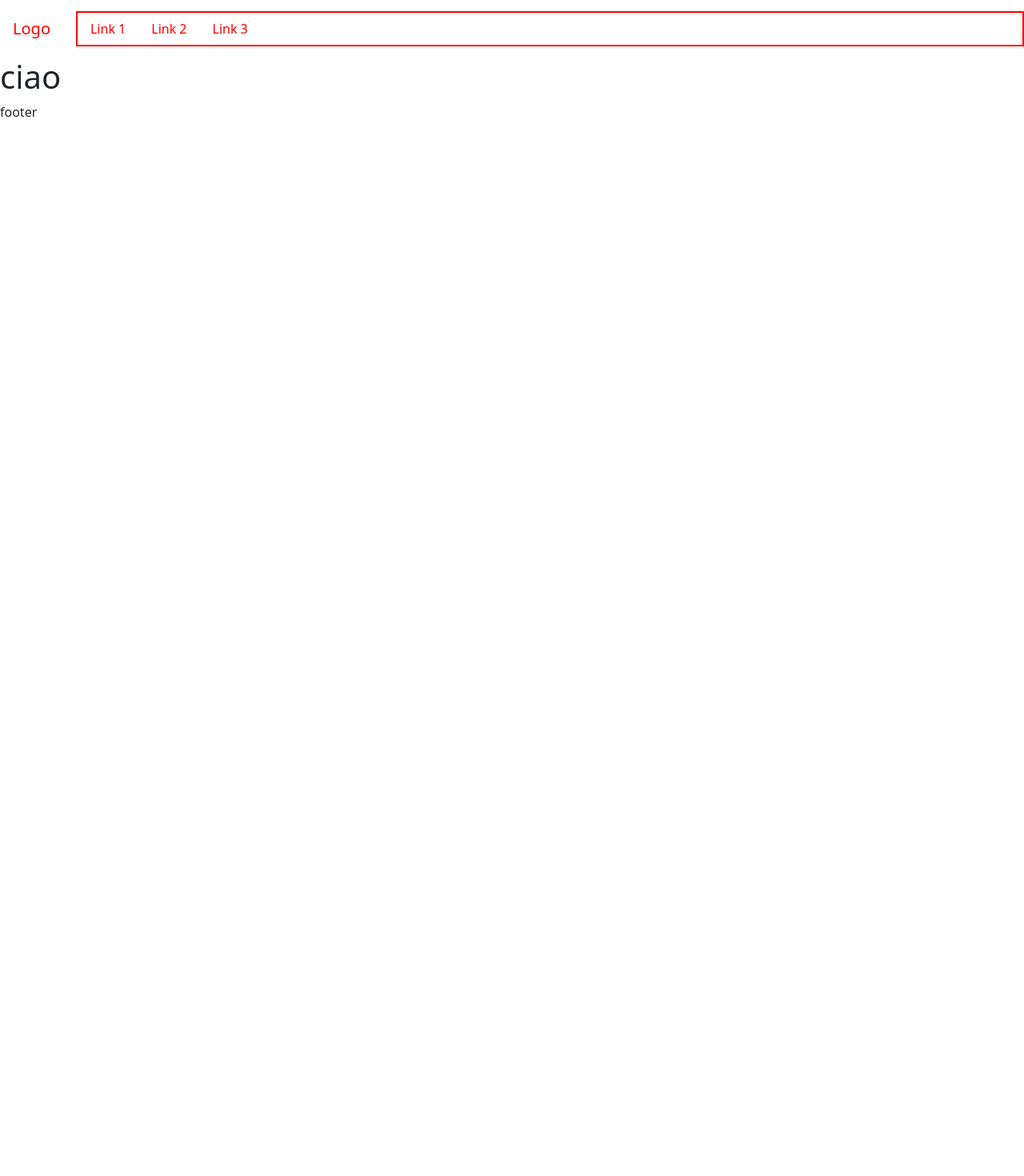
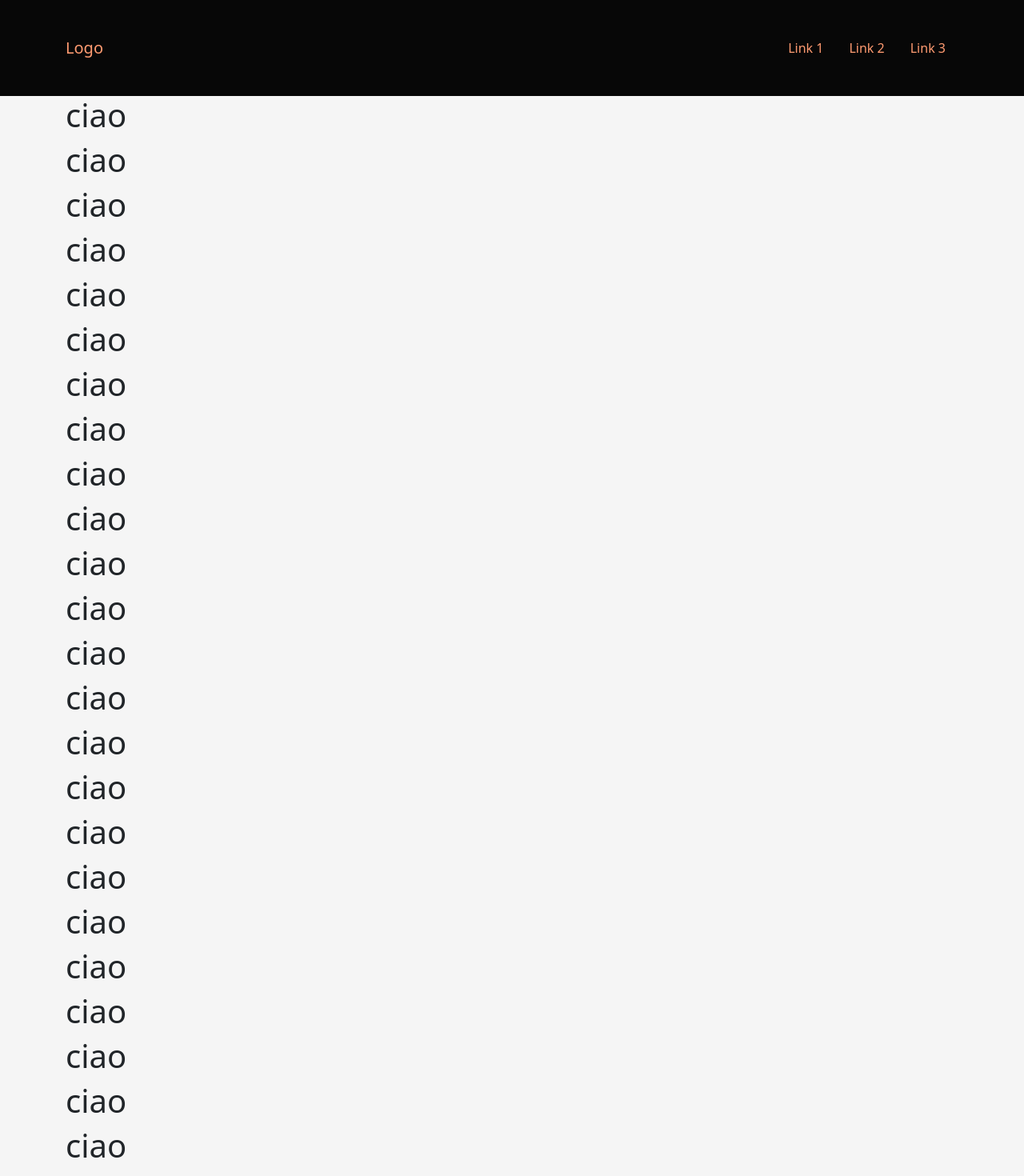
Before and after one commit to MirkoAlba/polling_app, a Next.js app: page / in a window 1280 px wide. Shown: the top 1470 px of the page at 80% size. Before the commit the page ends 800 px from the top, so only its background shows below. Built offline with nearby package versions, Linux system fonts and the light colour scheme.

Commit message:
setup header, footer

```diff
--- a/components/layout/footer.js
+++ b/components/layout/footer.js
@@ -1,3 +1,34 @@
+import { Container, Row, Col } from "react-bootstrap";
 export default function Footer() {
-  return <div>footer</div>;
+  return (
+    <Container className="footer">
+      <Row>
+        <Col md={3}>Logo</Col>
+        <Col md={3} className="mt-3 mt-md-0">
+          <ul>
+            ciao
+            <li className="mt-2">ciao</li>
+            <li>ciao</li>
+            <li>ciao</li>
+          </ul>
+        </Col>
+        <Col md={3}>
+          <ul>
+            ciao
+            <li className="mt-2">ciao</li>
+            <li>ciao</li>
+            <li>ciao</li>
+          </ul>
+        </Col>
+        <Col md={3}>
+          <ul>
+            ciao
+            <li className="mt-2">ciao</li>
+            <li>ciao</li>
+            <li>ciao</li>
+          </ul>
+        </Col>
+      </Row>
+    </Container>
+  );
 }
--- a/components/layout/header.js
+++ b/components/layout/header.js
@@ -1,21 +1,64 @@
-import { Navbar } from "react-bootstrap";
-import { slide as Menu } from "react-burger-menu";
+import { useEffect, useState } from "react";
+import { Navbar, Container } from "react-bootstrap";
 import Link from "next/link";
 
 export default function Header() {
+  const [open, setOpen] = useState(false);
+  const handleOpen = () => setOpen(!open);
+
+  const [scrollPosition, setScrollPosition] = useState(0);
+  const handleScroll = () => {
+    const position = window.pageYOffset;
+    setScrollPosition(position);
+  };
+
+  useEffect(() => {
+    window.addEventListener("scroll", handleScroll, { passive: true });
+    return () => {
+      window.removeEventListener("scroll", handleScroll);
+    };
+  }, []);
+
   return (
-    <Navbar className="custom-navbar" expand="md">
+    <div
+      className={`${
+        scrollPosition > 200 ? "bg-transition" : ""
+      } fixed-top wrapper-custom-navbar`}
+    >
+      <Container className="sticky-top">
+        <Navbar className="custom-navbar position-relative" expand="md">
           <Navbar.Brand>
             <Link href="/">
-          <a className="nav-link">Logo</a>
+              <a className="nav-link p-0">Logo</a>
             </Link>
           </Navbar.Brand>
 
-      <Navbar.Toggle aria-controls="basic-navbar-nav">
-        <span>icona</span>
+          <Navbar.Toggle
+            className="p-0"
+            onClick={handleOpen}
+            aria-controls="basic-navbar-nav"
+          >
+            <svg
+              className={`ham ham6 ${open ? "active" : ""}`}
+              viewBox="0 0 100 100"
+              width="80"
+            >
+              <path
+                className="line top"
+                d="m 30,33 h 40 c 13.100415,0 14.380204,31.80258 6.899646,33.421777 -24.612039,5.327373 9.016154,-52.337577 -12.75751,-30.563913 l -28.284272,28.284272"
+              />
+              <path
+                className="line middle"
+                d="m 70,50 c 0,0 -32.213436,0 -40,0 -7.786564,0 -6.428571,-4.640244 -6.428571,-8.571429 0,-5.895471 6.073743,-11.783399 12.286435,-5.570707 6.212692,6.212692 28.284272,28.284272 28.284272,28.284272"
+              />
+              <path
+                className="line bottom"
+                d="m 69.575405,67.073826 h -40 c -13.100415,0 -14.380204,-31.80258 -6.899646,-33.421777 24.612039,-5.327373 -9.016154,52.337577 12.75751,30.563913 l 28.284272,-28.284272"
+              />
+            </svg>
           </Navbar.Toggle>
 
-      <Navbar.Collapse>
+          <Navbar.Collapse className={open ? "open" : "closed"}>
             <Link href="/">
               <a className="nav-link">Link 1</a>
             </Link>
@@ -29,5 +72,7 @@ export default function Header() {
             </Link>
           </Navbar.Collapse>
         </Navbar>
+      </Container>
+    </div>
   );
 }
--- a/components/layout/layout.js
+++ b/components/layout/layout.js
@@ -1,12 +1,15 @@
 import { Fragment } from "react";
 import Header from "./header";
 import Footer from "./footer";
+import { Container } from "react-bootstrap";
 
 export default function Layout({ children }) {
   return (
     <Fragment>
       <Header />
-      <main>{children}</main>
+      <Container>
+        <main className="content">{children}</main>
+      </Container>
       <Footer />
     </Fragment>
   );
--- a/package.json
+++ b/package.json
@@ -12,7 +12,6 @@
     "next": "11.0.1",
     "react": "17.0.2",
     "react-bootstrap": "^1.6.1",
-    "react-burger-menu": "^3.0.6",
     "react-dom": "17.0.2",
     "sass": "^1.35.2"
   }
--- a/pages/index.js
+++ b/pages/index.js
@@ -1,3 +1,106 @@
 export default function Home() {
-  return <h1>ciao</h1>;
+  return (
+    <div>
+      <h1>ciao</h1>
+      <h1>ciao</h1>
+      <h1>ciao</h1>
+      <h1>ciao</h1>
+      <h1>ciao</h1>
+      <h1>ciao</h1>
+      <h1>ciao</h1>
+      <h1>ciao</h1>
+      <h1>ciao</h1>
+      <h1>ciao</h1>
+      <h1>ciao</h1>
+      <h1>ciao</h1>
+      <h1>ciao</h1>
+      <h1>ciao</h1>
+      <h1>ciao</h1>
+      <h1>ciao</h1>
+      <h1>ciao</h1>
+      <h1>ciao</h1>
+      <h1>ciao</h1>
+      <h1>ciao</h1>
+      <h1>ciao</h1>
+      <h1>ciao</h1>
+      <h1>ciao</h1>
+      <h1>ciao</h1>
+      <h1>ciao</h1>
+      <h1>ciao</h1>
+      <h1>ciao</h1>
+      <h1>ciao</h1>
+      <h1>ciao</h1>
+      <h1>ciao</h1>
+      <h1>ciao</h1>
+      <h1>ciao</h1>
+      <h1>ciao</h1>
+      <h1>ciao</h1>
+      <h1>ciao</h1>
+      <h1>ciao</h1>
+      <h1>ciao</h1>
+      <h1>ciao</h1>
+      <h1>ciao</h1>
+      <h1>ciao</h1>
+      <h1>ciao</h1>
+      <h1>ciao</h1>
+      <h1>ciao</h1>
+      <h1>ciao</h1>
+      <h1>ciao</h1>
+      <h1>ciao</h1>
+      <h1>ciao</h1>
+      <h1>ciao</h1>
+      <h1>ciao</h1>
+      <h1>ciao</h1>
+      <h1>ciao</h1>
+      <h1>ciao</h1>
+      <h1>ciao</h1>
+      <h1>ciao</h1>
+      <h1>ciao</h1>
+      <h1>ciao</h1>
+      <h1>ciao</h1>
+      <h1>ciao</h1>
+      <h1>ciao</h1>
+      <h1>ciao</h1>
+      <h1>ciao</h1>
+      <h1>ciao</h1>
+      <h1>ciao</h1>
+      <h1>ciao</h1>
+      <h1>ciao</h1>
+      <h1>ciao</h1>
+      <h1>ciao</h1>
+      <h1>ciao</h1>
+      <h1>ciao</h1>
+      <h1>ciao</h1>
+      <h1>ciao</h1>
+      <h1>ciao</h1>
+      <h1>ciao</h1>
+      <h1>ciao</h1>
+      <h1>ciao</h1>
+      <h1>ciao</h1>
+      <h1>ciao</h1>
+      <h1>ciao</h1>
+      <h1>ciao</h1>
+      <h1>ciao</h1>
+      <h1>ciao</h1>
+      <h1>ciao</h1>
+      <h1>ciao</h1>
+      <h1>ciao</h1>
+      <h1>ciao</h1>
+      <h1>ciao</h1>
+      <h1>ciao</h1>
+      <h1>ciao</h1>
+      <h1>ciao</h1>
+      <h1>ciao</h1>
+      <h1>ciao</h1>
+      <h1>ciao</h1>
+      <h1>ciao</h1>
+      <h1>ciao</h1>
+      <h1>ciao</h1>
+      <h1>ciao</h1>
+      <h1>ciao</h1>
+      <h1>ciao</h1>
+      <h1>ciao</h1>
+      <h1>ciao</h1>
+    </div>
+  );
 }
--- a/sass/_custom-variables.scss
+++ b/sass/_custom-variables.scss
@@ -1 +1,3 @@
-$primary: red;
+$primary: #ff9b71;
+$white: #f5f5f5;
+$black: #070707;
--- a/sass/components/layout/_layout.scss
+++ b/sass/components/layout/_layout.scss
@@ -1,13 +1,149 @@
 //Header
-.custom-navbar {
-  .navbar-toggler {
-    color: unset;
-    border-color: transparent;
+.bg-transition {
+  background-color: $primary;
+
+  .navbar-collapse {
+    @include media-breakpoint-down(sm) {
+      background-color: $primary !important;
+    }
+  }
+}
+
+.wrapper-custom-navbar {
+  &:before {
+    content: "";
+    position: absolute;
+    width: 100%;
+    height: 100%;
+    left: 0;
+    top: 0;
+    background-color: $black;
   }
 
-  .navbar-collapse {
-    border: 2px solid red;
+  &.bg-transition {
+    &:before {
+      content: "";
+      width: 100%;
+      height: 100%;
+      transition: 0.5s ease-in-out;
+      position: absolute;
+      left: 0;
+      top: -100%;
+    }
+
+    .nav-link {
+      color: $black !important;
+    }
+  }
+
+  .custom-navbar {
+    height: 120px;
+    @include media-breakpoint-down(sm) {
+      height: 100px;
+    }
+
+    .nav-link {
+      color: $primary;
+    }
+
+    .navbar-toggler {
+      color: unset;
+      border-color: transparent;
+      outline: none;
+      box-shadow: none;
+    }
+
+    .navbar-collapse {
+      justify-content: flex-end;
+      @include media-breakpoint-down(sm) {
+        background-color: $black;
+        width: 100vw;
+        max-height: none;
+        position: fixed;
+        top: 100px;
+        transition: 0.5s ease-in-out;
+        visibility: hidden;
+
+        &.collapsing,
+        &.collapse,
+        &.show {
+          min-height: calc(100vh - 100px);
+          max-height: calc(100vh - 100px);
+        }
+
+        &.collapse {
+          display: unset;
+        }
+
+        &.open {
+          right: 0;
+          visibility: visible;
+        }
+
+        &.closed {
+          right: -200%;
+        }
+      }
+    }
   }
 }
 
 //Footer
+.footer {
+  ul {
+    list-style: none;
+  }
+}
+
+//Main
+.content {
+  margin-top: 120px;
+  margin-bottom: 2rem;
+
+  @include media-breakpoint-down(sm) {
+    margin-top: 100px;
+  }
+}
+
+//Burger menu
+.ham {
+  cursor: pointer;
+  -webkit-tap-highlight-color: transparent;
+  transition: transform 400ms;
+  -moz-user-select: none;
+  -webkit-user-select: none;
+  -ms-user-select: none;
+  user-select: none;
+
+  .line {
+    fill: none;
+    transition: stroke-dasharray 400ms, stroke-dashoffset 400ms;
+    stroke: $primary;
+    stroke-width: 5.5;
+    stroke-linecap: round;
+
+    .bg-transition & {
+      stroke: $black;
+    }
+  }
+
+  &6 {
+    .top,
+    .middle,
+    .bottom {
+      stroke-dasharray: 40 172;
+    }
+
+    &.active {
+      .top {
+        stroke-dashoffset: -132px;
+      }
+      .middle {
+        stroke-dashoffset: -71px;
+      }
+      .bottom {
+        stroke-dashoffset: -132px;
+      }
+    }
+  }
+}
```
Also changed, not shown: helpers/checkViewport.js (added, +38 -0 lines), 1 other file (tests, documents, lock files or other folders). Lines whose indentation alone changed are shown as unchanged.
